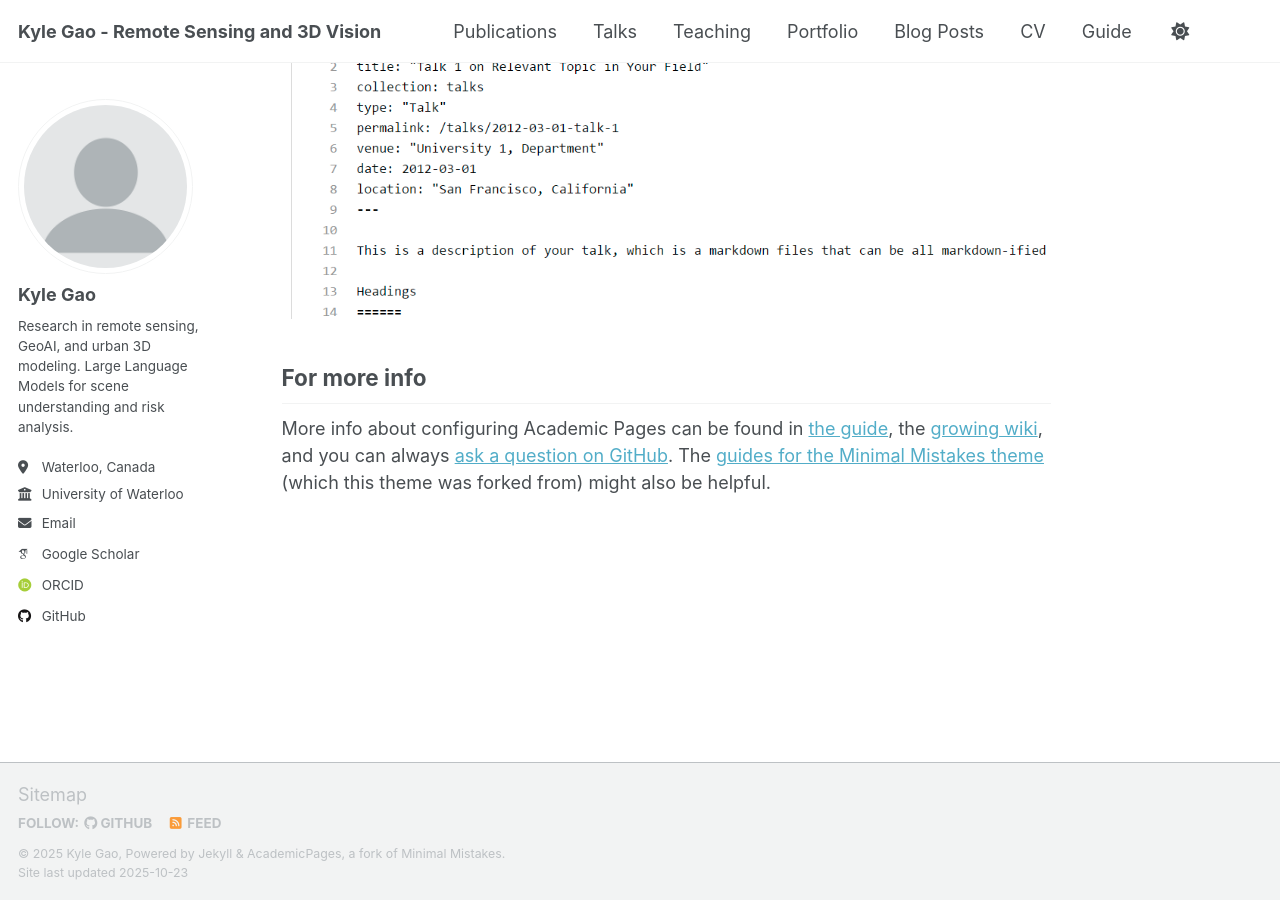
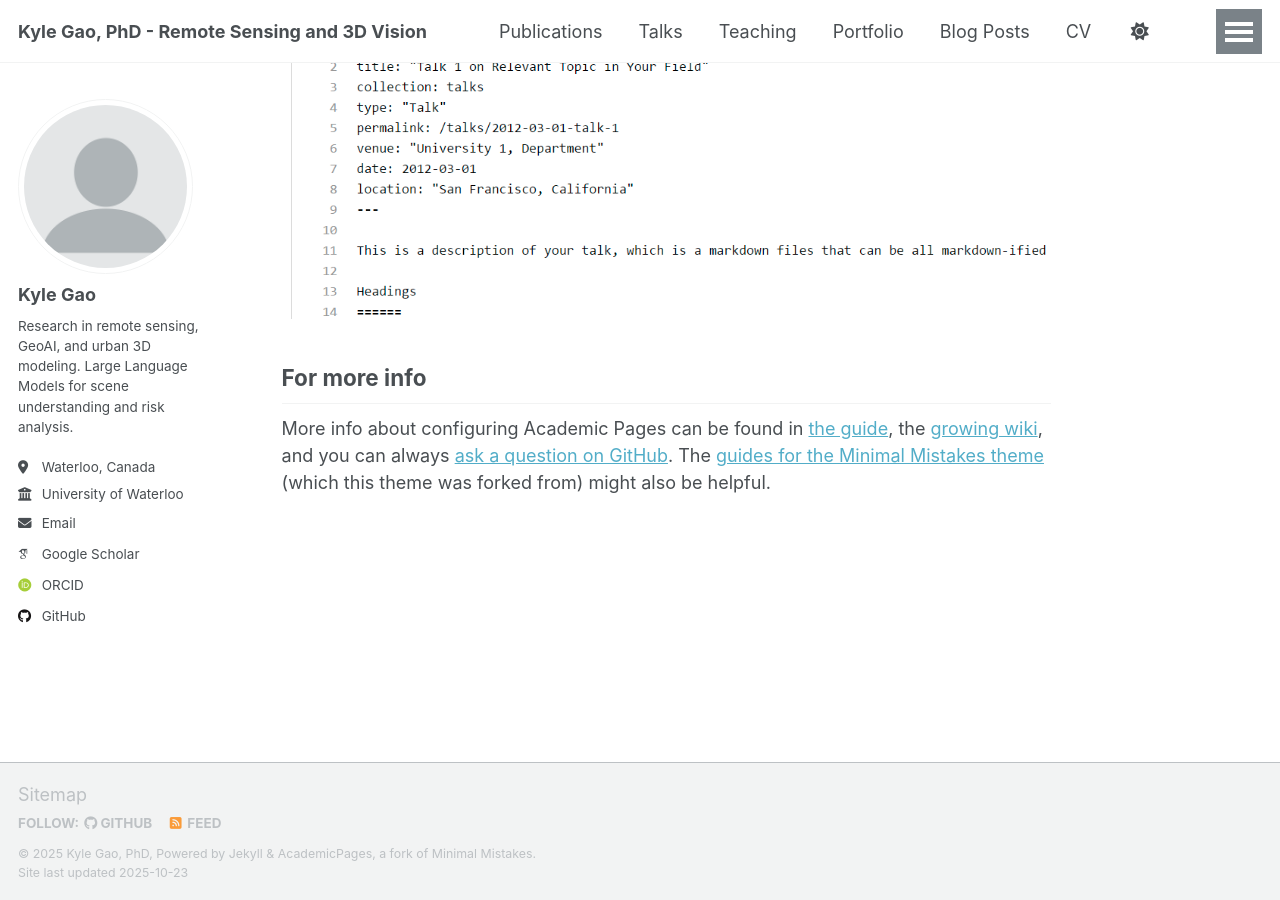
Before and after one commit to kyle-gao/kyle-gao.github.io, a Jekyll site: the page built from _pages/about.md, in a window 1280 px wide and 900 px high, scrolled down 2880 px. Built offline with Jekyll 4.4.1, drawn with Linux system fonts in a browser that asks for light colours; some web fonts are replaced; a script that is not in the unit is left out.

Commit message:
Update config
Update config

```diff
--- a/_config.yml
+++ b/_config.yml
@@ -1,9 +1,9 @@
 # Basic Site Settings
 locale                   : "en-US"
 site_theme               : "default"
-title                    : "Kyle Gao - Remote Sensing and 3D Vision"
+title                    : "Kyle Gao, PhD - Remote Sensing and 3D Vision"
 title_separator          : "-"
-name                     : &name "Kyle Gao"
+name                     : &name "Kyle Gao, PhD"
 description              : &description "Postdoctoral Fellow at University of Waterloo. GeoAI, Remote Sensing, 3D Reconstruction."
 url                      : https://kyle-gao.github.io
 baseurl                  : ""
```
Also changed, not shown: profile.png (added).
